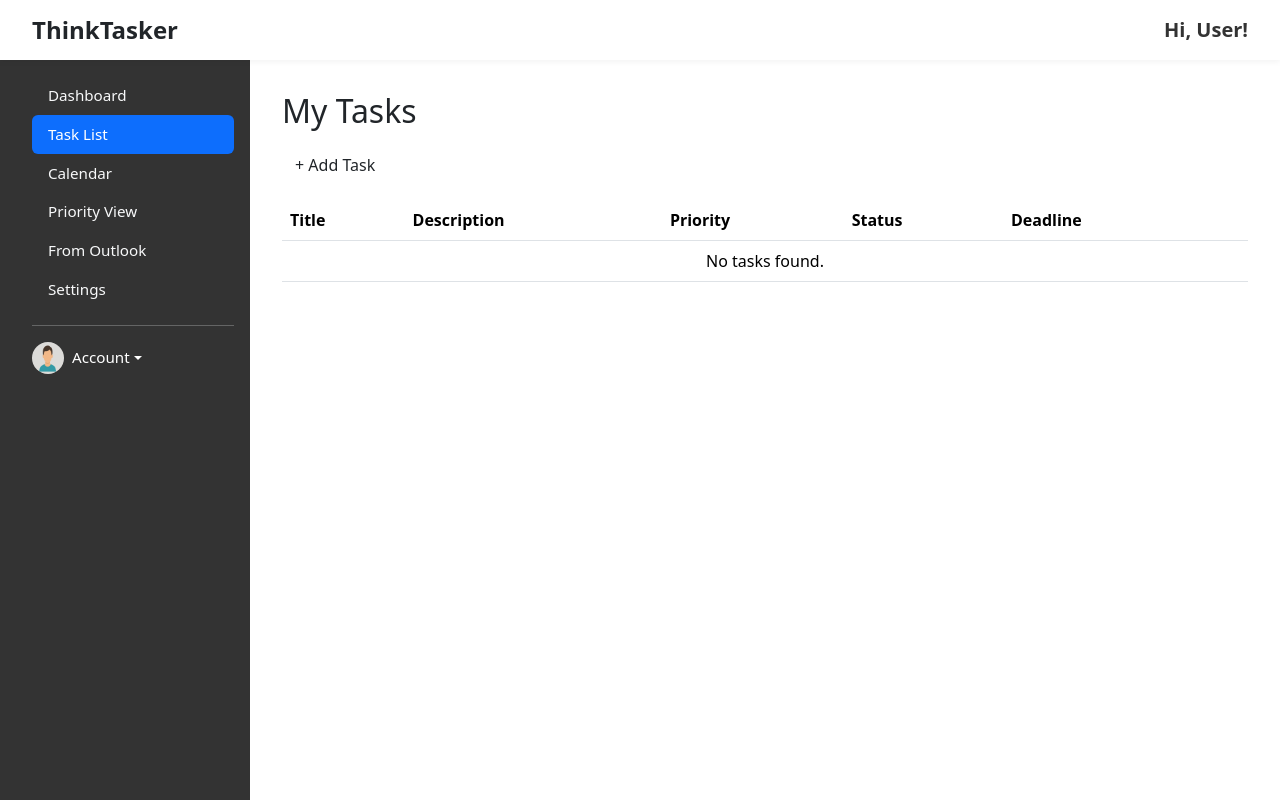
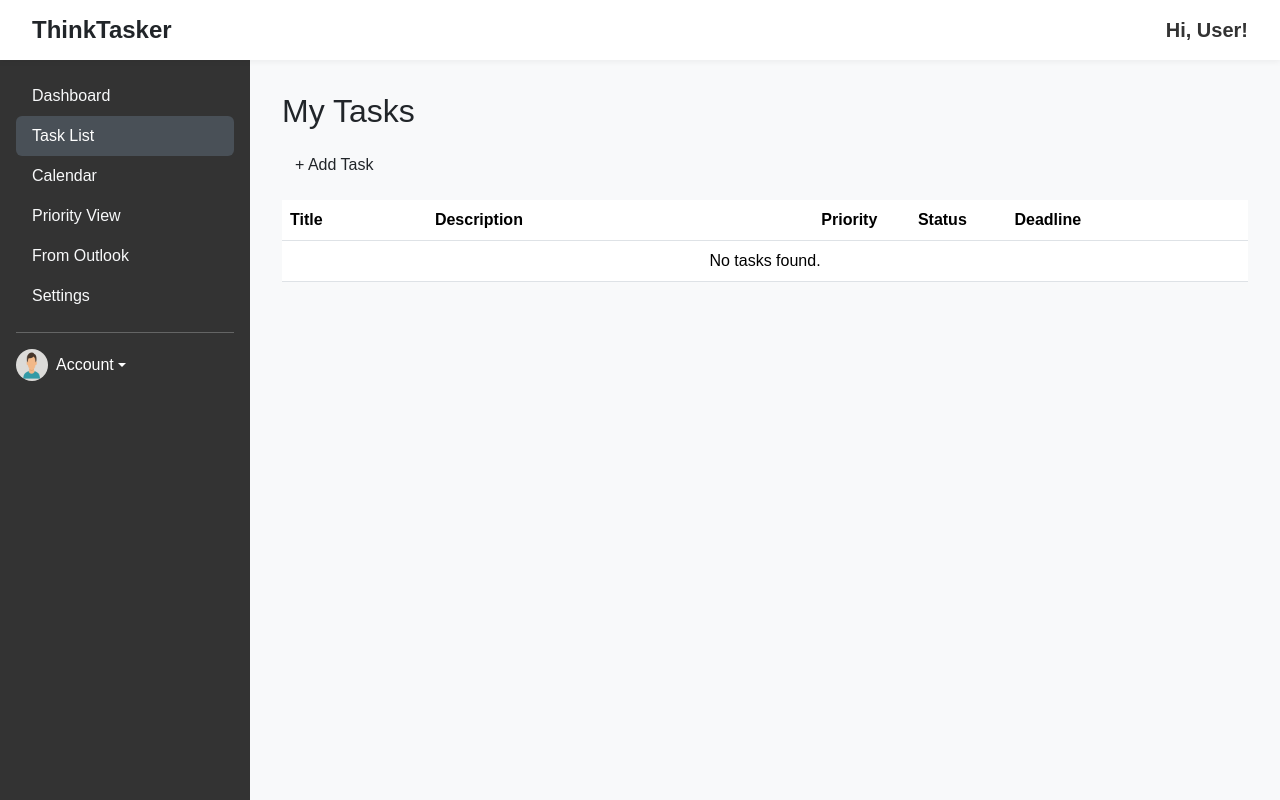
Before and after one commit to mparante/ThinkTasker, a Django app: page /tasks/ in a window 1280 px wide. Run offline with Django 5.2, Linux system fonts and the light colour scheme; the visitor is signed in with stand-in values (Sample User, id 1); data that the repository does not hold is empty.

Commit message:
Cleaned html views to uniform style

```diff
--- a/ThinkTaskerProject/mainApp/static/css/base.css
+++ b/ThinkTaskerProject/mainApp/static/css/base.css
@@ -47,9 +47,9 @@
   height: calc(100vh - 60px);
   background-color: #333;
   color: #f8f9fa;
-  padding: 1rem 1rem 1rem 2rem;
+  padding: 1rem 1rem 1rem 1rem;
   overflow-y: auto;
-  font-size: 0.95rem;
+  font-size: 1rem;
   font-weight: 500;
   box-sizing: border-box;
 }
@@ -57,7 +57,7 @@
 /* Sidebar nav links */
 .app-sidebar .nav-link {
   color: #f8f9fa;
-  font-size: 0.95rem;
+  /* font-size: 0.95rem; */
   font-weight: 500;
   display: block;
   transition: background-color 0.2s ease;
@@ -175,3 +175,61 @@
 .add-task-btn:hover {
     background: #b71c12;
 }
+
+body {
+  font-family: sans-serif;
+  background: #f8f9fa;
+}
+
+.profile {
+  max-width: 400px;
+  margin: auto;
+  background: #fff;
+  padding: 2rem;
+  border-radius: 8px;
+  box-shadow: 0 2px 6px rgba(0,0,0,0.1);
+}
+
+.avatar {
+  width: 100px;
+  height: 100px;
+  border-radius: 50%;
+  object-fit: cover;
+  margin-bottom: 1rem;
+}
+
+h2 {
+  margin-bottom: 0.5rem;
+}
+
+p {
+  margin-bottom: 0.25rem;
+  color: #555; }
+
+.error-box {
+  background: #fff;
+  padding: 2rem;
+  border-radius: 8px;
+  box-shadow: 0 2px 6px rgba(0,0,0,0.1);
+  max-width: 400px;
+  text-align: center;
+  margin: 4rem auto;
+}
+
+.error-box h1 {
+  margin-bottom: 1rem;
+  color: #dc3545;
+}
+
+.error-box p {
+  margin-bottom: 1.5rem;
+}
+
+.error-box a {
+  color: #007bff;
+  text-decoration: none;
+}
+
+.error-box a:hover {
+  text-decoration: underline;
+}
--- a/ThinkTaskerProject/mainApp/templates/base_generic.html
+++ b/ThinkTaskerProject/mainApp/templates/base_generic.html
@@ -5,8 +5,8 @@
      <meta name="viewport" content="width=device-width, initial-scale=1">
     <title>{% block title %}{% endblock %}</title>
     {% load static %}
-    <link href="https://cdn.jsdelivr.net/npm/bootstrap@5.3.6/dist/css/bootstrap.min.css" rel="stylesheet" integrity="sha384-4Q6Gf2aSP4eDXB8Miphtr37CMZZQ5oXLH2yaXMJ2w8e2ZtHTl7GptT4jmndRuHDT" crossorigin="anonymous">
-    <link href="{% static 'css/base.css' %}" rel="stylesheet" />
+    <link href="https://cdn.jsdelivr.net/npm/bootstrap@5.3.6/dist/css/bootstrap.min.css" rel="stylesheet">
+    <link href="{% static 'css/base.css' %}" rel="stylesheet">
     {% block head %}{% endblock %}
 </head>
 <body>
--- a/ThinkTaskerProject/mainApp/templates/index.html
+++ b/ThinkTaskerProject/mainApp/templates/index.html
@@ -2,6 +2,7 @@
 {% load static %}
 
 {% block head %}
+    {{ block.super }}
     <link rel="stylesheet" href="{% static 'css/taskstyle.css' %}">
 {% endblock %}
 
--- a/ThinkTaskerProject/mainApp/templates/task_list.html
+++ b/ThinkTaskerProject/mainApp/templates/task_list.html
@@ -1,12 +1,23 @@
 {% extends "base_generic.html" %}
 {% load static %}
+
 {% block head %}
-    <link href="https://cdn.jsdelivr.net/npm/bootstrap@5.3.6/dist/css/bootstrap.min.css" rel="stylesheet">
+    {{ block.super }}
 {% endblock %}
+
 {% block content %}
 <h2 class="mb-3">My Tasks</h2>
 <button class="btn btn-lenovo mb-3" data-bs-toggle="modal" data-bs-target="#taskModal" onclick="openTaskModal()">+ Add Task</button>
-<table class="table">
+<div class="table-responsive">
+    <table class="table align-middle">
+        <colgroup>
+            <col style="width: 15%;">
+            <col style="width: 40%;">
+            <col style="width: 10%;">
+            <col style="width: 10%;">
+            <col style="width: 10%;">
+            <col style="width: 15%;">
+        </colgroup>
         <thead>
             <tr>
                 <th>Title</th>
@@ -24,7 +35,6 @@
                 <td>{{ task.task_description }}</td>
                 <td>{{ task.priority }}</td>
                 <td>{{ task.status }}</td>
-            <!-- <td>{% if task.deadline %}{{ task.deadline|date:"M d, Y H:i" }}{% endif %}</td> -->
                 <td>{% if task.deadline %}{{ task.deadline|date:"M d" }}{% endif %}</td>
                 <td>
                     <button class="btn btn-sm btn-outline-secondary" data-bs-toggle="modal"
@@ -42,6 +52,7 @@
             {% endfor %}
         </tbody>
     </table>
+</div>
 
 <!-- Task Add/Edit Modal -->
 <div class="modal fade" id="taskModal" tabindex="-1">
```
Also changed, not shown: ThinkTaskerProject/mainApp/templates/emails.html (+0 -10 lines), ThinkTaskerProject/mainApp/templates/error.html (+8 -18 lines), ThinkTaskerProject/mainApp/templates/login.html (+9 -12 lines), ThinkTaskerProject/mainApp/templates/profile.html (+6 -8 lines). Lines whose indentation alone changed are shown as unchanged.
